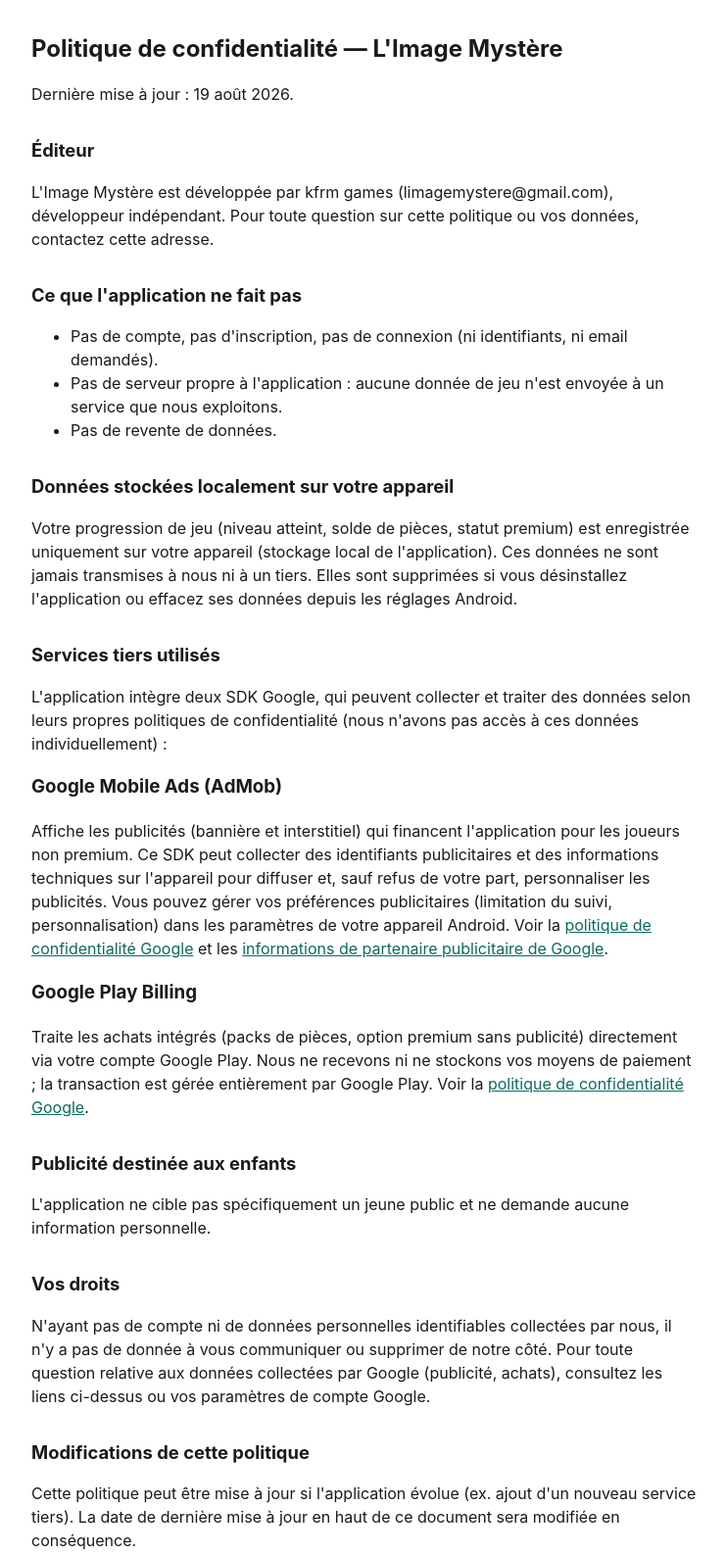
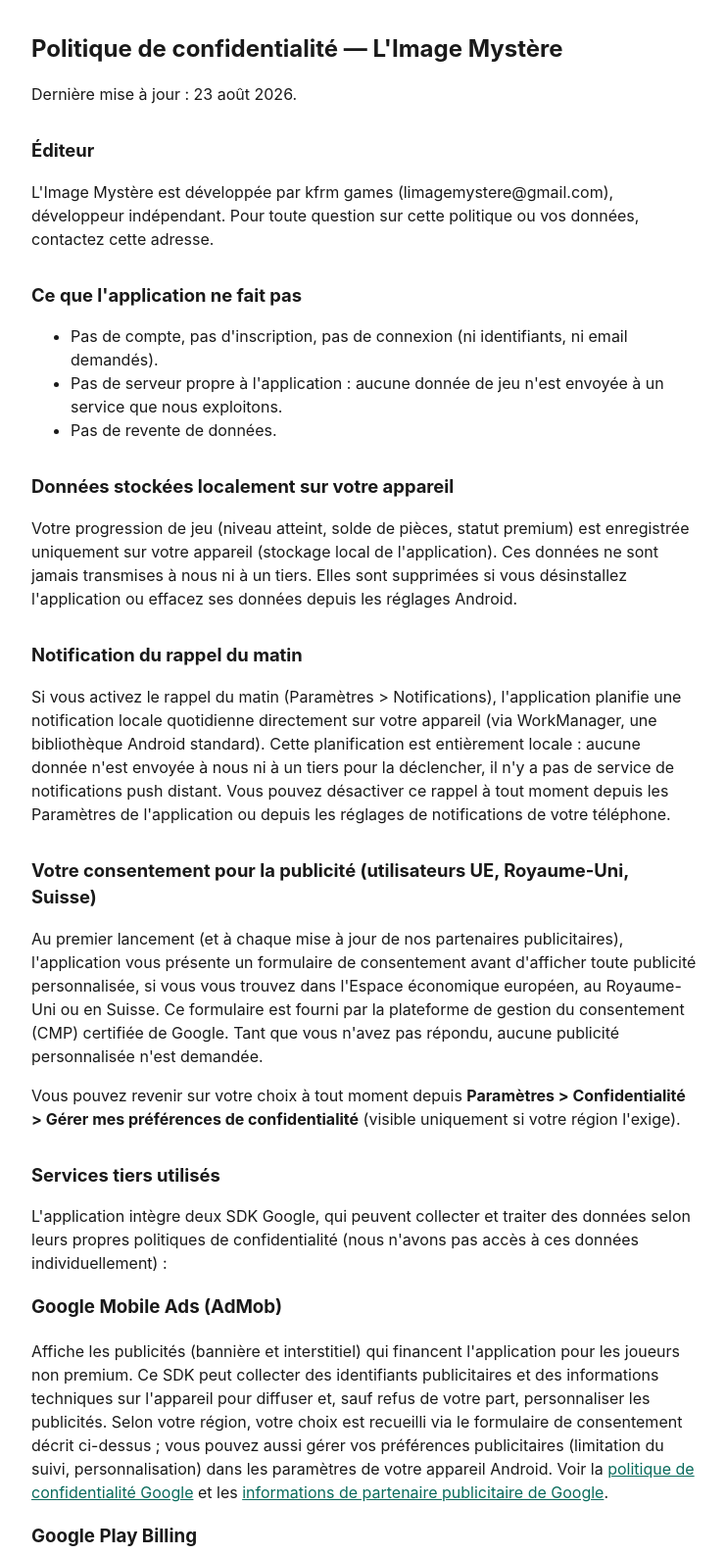
Before and after one commit to kevfrm/image-mystere-legal, a plain HTML site: page index.html in a window 1280 px wide. Shown: the top 1587 px of the page at 98% size, without its empty margins (268-1009 px from the left). Drawn offline with Linux system fonts and the light colour scheme.

Commit message:
Revise privacy policy content and update dates
Updated privacy policy sections regarding last update date, morning reminder notifications, user consent for advertising, and children's advertising.

```diff
--- a/index.html
+++ b/index.html
@@ -16,7 +16,7 @@
 
 <h1>Politique de confidentialité — L'Image Mystère</h1>
 
-<p>Dernière mise à jour : 19 août 2026.</p>
+<p>Dernière mise à jour : 23 août 2026.</p>
 
 <h2>Éditeur</h2>
 <p>L'Image Mystère est développée par kfrm games (limagemystere@gmail.com), développeur indépendant. Pour toute question sur cette politique ou vos données, contactez cette adresse.</p>
@@ -31,17 +31,24 @@
 <h2>Données stockées localement sur votre appareil</h2>
 <p>Votre progression de jeu (niveau atteint, solde de pièces, statut premium) est enregistrée uniquement sur votre appareil (stockage local de l'application). Ces données ne sont jamais transmises à nous ni à un tiers. Elles sont supprimées si vous désinstallez l'application ou effacez ses données depuis les réglages Android.</p>
 
+<h2>Notification du rappel du matin</h2>
+<p>Si vous activez le rappel du matin (Paramètres &gt; Notifications), l'application planifie une notification locale quotidienne directement sur votre appareil (via WorkManager, une bibliothèque Android standard). Cette planification est entièrement locale : aucune donnée n'est envoyée à nous ni à un tiers pour la déclencher, il n'y a pas de service de notifications push distant. Vous pouvez désactiver ce rappel à tout moment depuis les Paramètres de l'application ou depuis les réglages de notifications de votre téléphone.</p>
+
+<h2>Votre consentement pour la publicité (utilisateurs UE, Royaume-Uni, Suisse)</h2>
+<p>Au premier lancement (et à chaque mise à jour de nos partenaires publicitaires), l'application vous présente un formulaire de consentement avant d'afficher toute publicité personnalisée, si vous vous trouvez dans l'Espace économique européen, au Royaume-Uni ou en Suisse. Ce formulaire est fourni par la plateforme de gestion du consentement (CMP) certifiée de Google. Tant que vous n'avez pas répondu, aucune publicité personnalisée n'est demandée.</p>
+<p>Vous pouvez revenir sur votre choix à tout moment depuis <strong>Paramètres &gt; Confidentialité &gt; Gérer mes préférences de confidentialité</strong> (visible uniquement si votre région l'exige).</p>
+
 <h2>Services tiers utilisés</h2>
 <p>L'application intègre deux SDK Google, qui peuvent collecter et traiter des données selon leurs propres politiques de confidentialité (nous n'avons pas accès à ces données individuellement) :</p>
 
 <h3>Google Mobile Ads (AdMob)</h3>
-<p>Affiche les publicités (bannière et interstitiel) qui financent l'application pour les joueurs non premium. Ce SDK peut collecter des identifiants publicitaires et des informations techniques sur l'appareil pour diffuser et, sauf refus de votre part, personnaliser les publicités. Vous pouvez gérer vos préférences publicitaires (limitation du suivi, personnalisation) dans les paramètres de votre appareil Android. Voir la <a href="https://policies.google.com/privacy">politique de confidentialité Google</a> et les <a href="https://support.google.com/admob/answer/6128543">informations de partenaire publicitaire de Google</a>.</p>
+<p>Affiche les publicités (bannière et interstitiel) qui financent l'application pour les joueurs non premium. Ce SDK peut collecter des identifiants publicitaires et des informations techniques sur l'appareil pour diffuser et, sauf refus de votre part, personnaliser les publicités. Selon votre région, votre choix est recueilli via le formulaire de consentement décrit ci-dessus ; vous pouvez aussi gérer vos préférences publicitaires (limitation du suivi, personnalisation) dans les paramètres de votre appareil Android. Voir la <a href="https://policies.google.com/privacy">politique de confidentialité Google</a> et les <a href="https://support.google.com/admob/answer/6128543">informations de partenaire publicitaire de Google</a>.</p>
 
 <h3>Google Play Billing</h3>
 <p>Traite les achats intégrés (packs de pièces, option premium sans publicité) directement via votre compte Google Play. Nous ne recevons ni ne stockons vos moyens de paiement ; la transaction est gérée entièrement par Google Play. Voir la <a href="https://policies.google.com/privacy">politique de confidentialité Google</a>.</p>
 
 <h2>Publicité destinée aux enfants</h2>
-<p>L'application ne cible pas spécifiquement un jeune public et ne demande aucune information personnelle.</p>
+<p>L'application ne cible pas spécifiquement un jeune public et ne demande aucune information personnelle. Si le classement de contenu retenu sur le Play Store venait à inclure une audience enfant, la configuration des publicités (AdMob) sera ajustée en conséquence (annonces adaptées à la famille).</p>
 
 <h2>Vos droits</h2>
 <p>N'ayant pas de compte ni de données personnelles identifiables collectées par nous, il n'y a pas de donnée à vous communiquer ou supprimer de notre côté. Pour toute question relative aux données collectées par Google (publicité, achats), consultez les liens ci-dessus ou vos paramètres de compte Google.</p>
```
